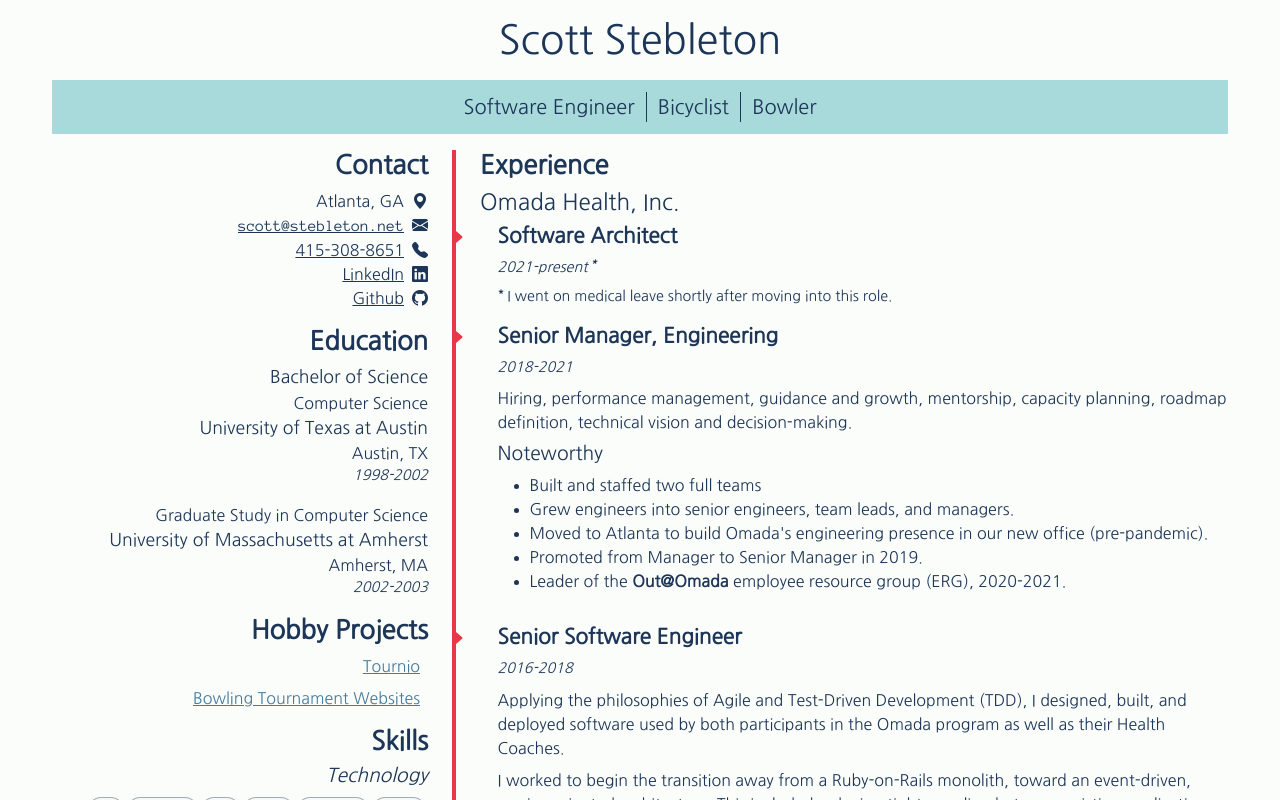
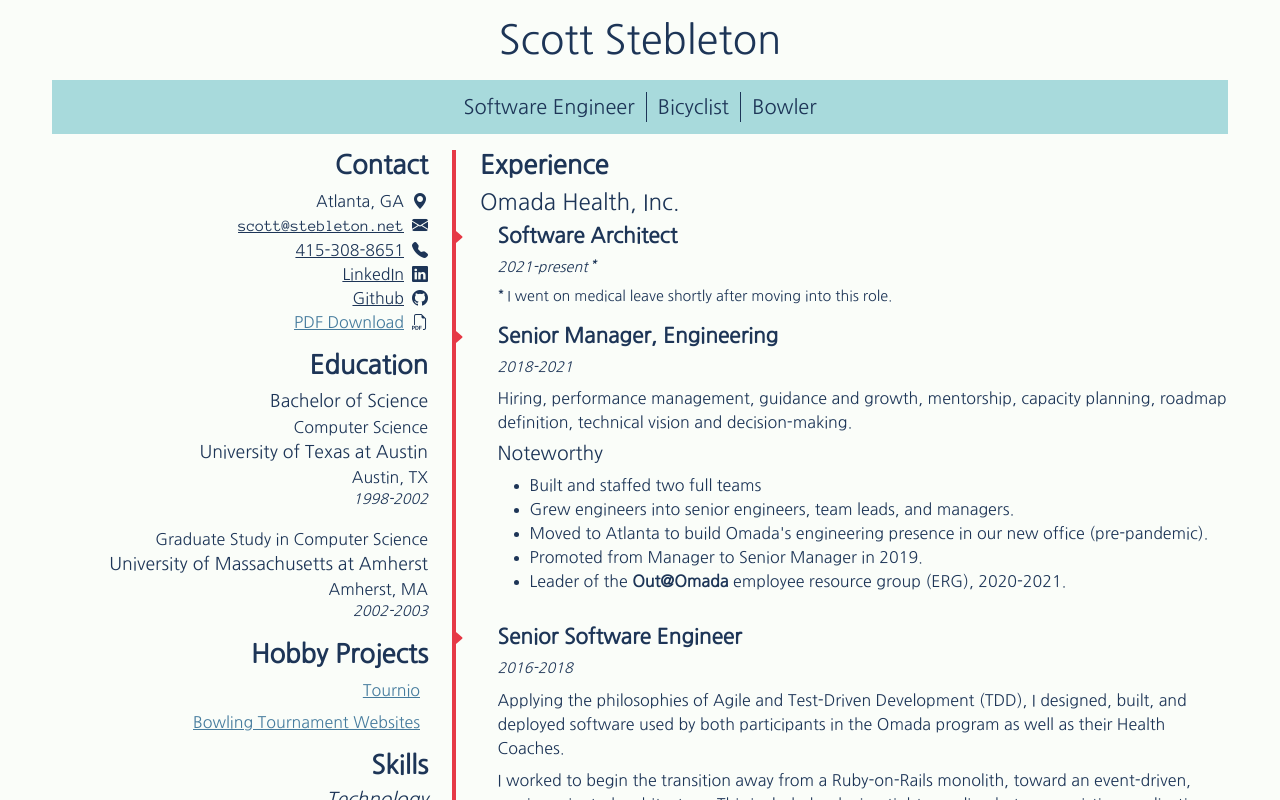
Before and after one commit to st33b/home-nextjs, a Next.js app: page / in a window 1280 px wide. Shown: the top 800 px of the page. Built offline with nearby package versions, Linux system fonts and the light colour scheme.

Commit message:
link to PDF version

```diff
--- a/components/2022/Contact/Contact.js
+++ b/components/2022/Contact/Contact.js
@@ -73,6 +73,14 @@
           </a>
           <i className={"bi-github"} aria-hidden={true}/>
         </li>
+        <li className={'d-none d-sm-block'}>
+          <a href={'/scott_stebleton.pdf'}
+             aria-label={"Download this resume in PDF format"}
+             title={"Download this resume in PDF format"}>
+            PDF Download
+          </a>
+          <i className={'bi-filetype-pdf'} aria-hidden={true} />
+        </li>
       </ul>
     </div>
   );
```
Also changed, not shown: 1 other file (tests, documents, lock files or other folders).
